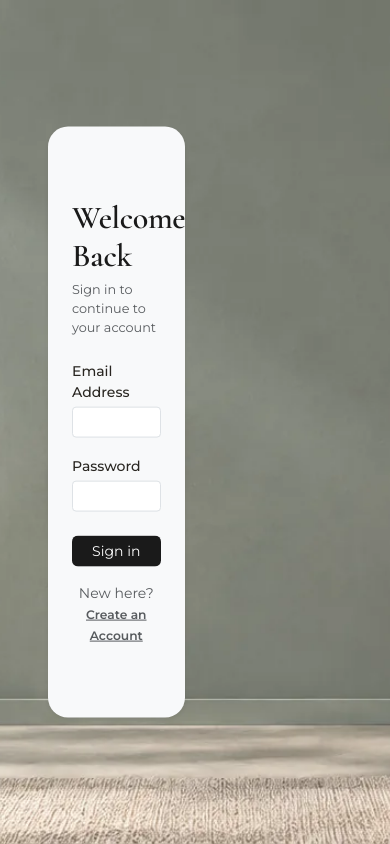
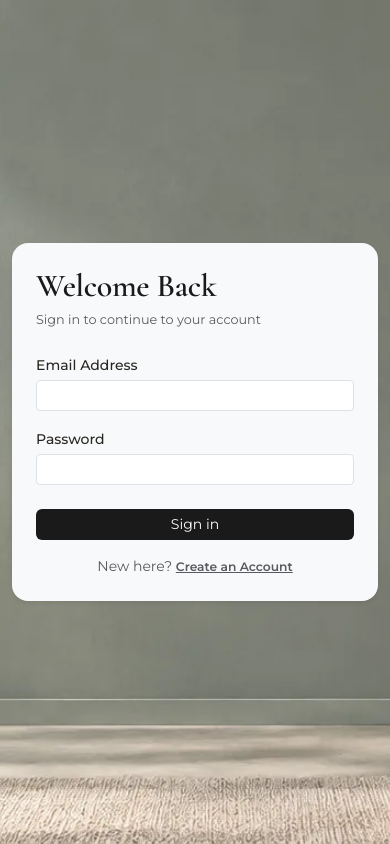
Before and after one commit to qasimmasimm/bismillahinterior, a React (Vite) app: page /login in a window 390 px wide. Built offline with nearby package versions, Linux system fonts and the light colour scheme.

Commit message:
login responsiveness

```diff
--- a/src/pages/auth/login.jsx
+++ b/src/pages/auth/login.jsx
@@ -73,22 +73,24 @@ export default function Login() {
   };
 
   return (
-    <div className="position-relative vh-100 vw-100 overflow-hidden">
+    <div className="position-relative min-vh-100 overflow-hidden">
+
   <img
     src="/images/login-banner.webp"
     alt="Bismillah Interiors"
     className="position-absolute top-0 start-0 w-100 h-100 object-fit-cover"
   />
-      <div className="position-absolute top-50 start-0 translate-middle-y ms-5">
-        <div
-          className="bg-light shadow-sm"
-          style={{
-            width: "35vw",
-            height: "70vh",
-            borderRadius: "20px",
-          }}
-        >
-          <div className="h-100 p-4 p-lg-5 d-flex flex-column justify-content-center">
+
+  <div className="position-relative min-vh-100 d-flex align-items-center">
+    <div className="container-fluid">
+      <div className="row justify-content-start">
+
+        <div className="col-12 col-sm-10 col-md-7 col-lg-5 col-xl-4 ms-0 ms-md-4 ms-lg-5">
+
+          <div className="bg-light shadow-sm rounded-4 p-4 p-md-5 my-4">
+
+            <div className="d-flex flex-column justify-content-center">
+
               <h2
                 className="mb-1 fw-semibold"
                 style={{
@@ -111,6 +113,8 @@ export default function Login() {
               </p>
 
               <Form onSubmit={handleSubmit(onSubmit)} noValidate>
+
+                {/* EMAIL */}
                 <div className="mb-3">
                   <label
                     htmlFor="email"
@@ -133,10 +137,13 @@ export default function Login() {
                   />
 
                   {errors.email && (
-                  <small className="text-danger">{errors.email.message}</small>
+                    <small className="text-danger">
+                      {errors.email.message}
+                    </small>
                   )}
                 </div>
 
+                {/* PASSWORD */}
                 <div className="mb-2">
                   <label
                     htmlFor="pass"
@@ -165,6 +172,7 @@ export default function Login() {
                   )}
                 </div>
 
+                {/* SUBMIT */}
                 <button
                   type="submit"
                   className="btn btn-sm rounded-2 w-100 mt-3 text-white"
@@ -176,17 +184,20 @@ export default function Login() {
                 >
                   {isSubmitting ? "Signing in..." : "Sign in"}
                 </button>
+
               </Form>
 
               <p
                 className="text-center text-muted small mt-3 mb-0"
-              style={{ fontFamily: "var(--font-body)" }}
+                style={{
+                  fontFamily: "var(--font-body)",
+                }}
               >
                 New here?{" "}
+
                 <small
                   className="fw-semibold text-decoration-underline"
                   style={{
-                  //   color: "var(--color-gold-dark)",
                     cursor: "pointer",
                   }}
                   onClick={() => navigate("/register")}
@@ -194,9 +205,17 @@ export default function Login() {
                   Create an Account
                 </small>
               </p>
+
+            </div>
+
+          </div>
+
+        </div>
+
       </div>
     </div>
   </div>
+
 </div>
   );
 }
```
Also changed, not shown: src/pages/auth/signup.jsx (+0 -7 lines). Lines whose indentation alone changed are shown as unchanged.
